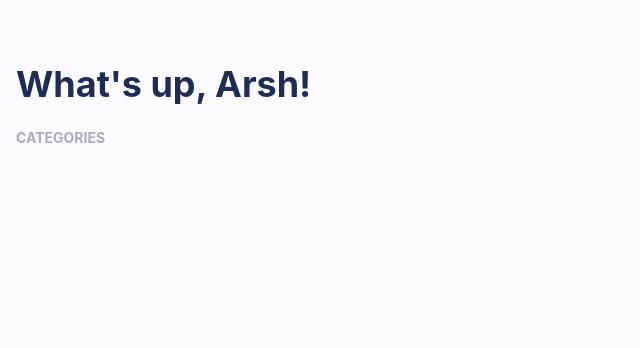
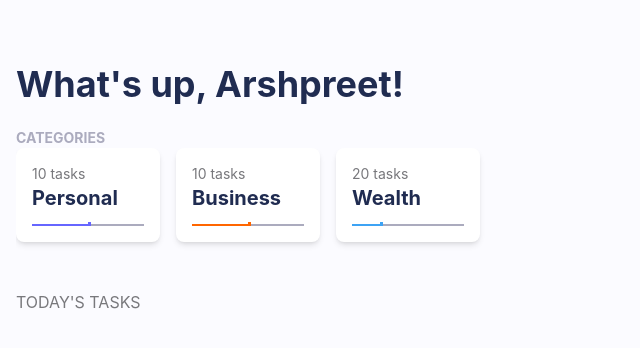
Before and after one commit to wadehrarshpreet/todo, a Svelte app: page / in a window 1280 px wide. Shown: the top 348 px of the page, without its empty margins (0-640 px from the left). Built offline with nearby package versions, Linux system fonts and the light colour scheme; some icons are missing.

Commit message:
improvement: navbar + categories + router + vercel

```diff
--- a/public/global.css
+++ b/public/global.css
@@ -484,6 +484,9 @@ Ensure the default browser behavior of the `hidden` attribute.
 .top-\[10\%\] {
   top: 10%;
 }
+.right-4 {
+  right: 1rem;
+}
 .top-\[2px\] {
   top: 2px;
 }
@@ -495,6 +498,9 @@ Ensure the default browser behavior of the `hidden` attribute.
 }
 .right-0 {
   right: 0px;
+}
+.-top-\[2px\] {
+  top: -2px;
 }
 .z-0 {
   z-index: 0;
@@ -511,11 +517,32 @@ Ensure the default browser behavior of the `hidden` attribute.
 .mt-4 {
   margin-top: 1rem;
 }
+.mt-8 {
+  margin-top: 2rem;
+}
+.mb-3 {
+  margin-bottom: 0.75rem;
+}
+.ml-4 {
+  margin-left: 1rem;
+}
+.ml-3 {
+  margin-left: 0.75rem;
+}
 .mt-6 {
   margin-top: 1.5rem;
 }
-.ml-3 {
-  margin-left: 0.75rem;
+.mr-2 {
+  margin-right: 0.5rem;
+}
+.mr-4 {
+  margin-right: 1rem;
+}
+.mb-4 {
+  margin-bottom: 1rem;
+}
+.mb-2 {
+  margin-bottom: 0.5rem;
 }
 .flex {
   display: flex;
@@ -532,14 +559,20 @@ Ensure the default browser behavior of the `hidden` attribute.
 .h-\[121px\] {
   height: 121px;
 }
+.h-full {
+  height: 100%;
+}
 .h-\[calc\(100\%_-_4px\)\] {
   height: calc(100% - 4px);
 }
 .h-\[100px\] {
   height: 100px;
 }
-.h-full {
-  height: 100%;
+.h-\[2px\] {
+  height: 2px;
+}
+.h-\[4px\] {
+  height: 4px;
 }
 .min-h-screen {
   min-height: 100vh;
@@ -556,38 +589,96 @@ Ensure the default browser behavior of the `hidden` attribute.
 .w-\[121px\] {
   width: 121px;
 }
+.w-full {
+  width: 100%;
+}
 .w-\[calc\(100\%_-_4px\)\] {
   width: calc(100% - 4px);
 }
 .w-\[100px\] {
   width: 100px;
 }
-.w-full {
-  width: 100%;
+.w-44 {
+  width: 11rem;
 }
-@-webkit-keyframes navProgress {
+.w-\[2px\] {
+  width: 2px;
+}
+.w-\[4px\] {
+  width: 4px;
+}
+.w-\[3px\] {
+  width: 3px;
+}
+.w-40 {
+  width: 10rem;
+}
+.max-w-full {
+  max-width: 100%;
+}
+@-webkit-keyframes containerPulse {
 
   0% {
-    --nav-progress: 0;
+    transform: scale3d(1, 1, 1);
+  }
+
+  50% {
+    transform: scale3d(1.15, 1.15, 1.05);
   }
 
   100% {
-    --nav-progress: var(--nav-progress-value);
+    transform: scale3d(1, 1, 1);
   }
 }
-@keyframes navProgress {
+@keyframes containerPulse {
 
   0% {
-    --nav-progress: 0;
+    transform: scale3d(1, 1, 1);
+  }
+
+  50% {
+    transform: scale3d(1.15, 1.15, 1.05);
   }
 
   100% {
-    --nav-progress: var(--nav-progress-value);
+    transform: scale3d(1, 1, 1);
   }
 }
-.animate-navProgress {
-  -webkit-animation: navProgress 4s 1 forwards;
-          animation: navProgress 4s 1 forwards;
+.animate-containerPulse {
+  -webkit-animation: containerPulse 0.5s ease-in-out 1;
+          animation: containerPulse 0.5s ease-in-out 1;
+}
+@-webkit-keyframes containerPulseIn {
+
+  0% {
+    transform: scale3d(1, 1, 1);
+  }
+
+  50% {
+    transform: scale3d(1.05, 1.05, 1.05);
+  }
+
+  100% {
+    transform: scale3d(1, 1, 1);
+  }
+}
+@keyframes containerPulseIn {
+
+  0% {
+    transform: scale3d(1, 1, 1);
+  }
+
+  50% {
+    transform: scale3d(1.05, 1.05, 1.05);
+  }
+
+  100% {
+    transform: scale3d(1, 1, 1);
+  }
+}
+.animate-containerPulseIn {
+  -webkit-animation: containerPulseIn 0.5s ease-in 1;
+          animation: containerPulseIn 0.5s ease-in 1;
 }
 .cursor-pointer {
   cursor: pointer;
@@ -595,8 +686,14 @@ Ensure the default browser behavior of the `hidden` attribute.
 .flex-col {
   flex-direction: column;
 }
+.items-center {
+  align-items: center;
+}
 .justify-between {
   justify-content: space-between;
+}
+.overflow-x-auto {
+  overflow-x: auto;
 }
 .overflow-x-hidden {
   overflow-x: hidden;
@@ -607,11 +704,24 @@ Ensure the default browser behavior of the `hidden` attribute.
 .rounded-full {
   border-radius: 9999px;
 }
+.rounded-md {
+  border-radius: 0.375rem;
+}
+.rounded-lg {
+  border-radius: 0.5rem;
+}
 .rounded-tr-\[40px\] {
   border-top-right-radius: 40px;
 }
 .rounded-br-\[40px\] {
   border-bottom-right-radius: 40px;
+}
+.border {
+  border-width: 1px;
+}
+.border-secondary-dark {
+  --tw-border-opacity: 1;
+  border-color: rgb(120 120 124 / var(--tw-border-opacity));
 }
 .bg-navbar {
   --tw-bg-opacity: 1;
@@ -624,6 +734,22 @@ Ensure the default browser behavior of the `hidden` attribute.
 .bg-blue-500 {
   --tw-bg-opacity: 1;
   background-color: rgb(59 130 246 / var(--tw-bg-opacity));
+}
+.bg-white {
+  --tw-bg-opacity: 1;
+  background-color: rgb(255 255 255 / var(--tw-bg-opacity));
+}
+.bg-red-50 {
+  --tw-bg-opacity: 1;
+  background-color: rgb(254 242 242 / var(--tw-bg-opacity));
+}
+.bg-red-800 {
+  --tw-bg-opacity: 1;
+  background-color: rgb(153 27 27 / var(--tw-bg-opacity));
+}
+.bg-secondary {
+  --tw-bg-opacity: 1;
+  background-color: rgb(171 171 190 / var(--tw-bg-opacity));
 }
 .bg-navbarImage {
   background-image: conic-gradient(#da1b8d calc(var(--nav-progress) * 1%), #ababbe 0);
@@ -638,17 +764,34 @@ Ensure the default browser behavior of the `hidden` attribute.
   padding-left: 2.5rem;
   padding-right: 2.5rem;
 }
+.pb-2 {
+  padding-bottom: 0.5rem;
+}
+.pb-3 {
+  padding-bottom: 0.75rem;
+}
+.pb-4 {
+  padding-bottom: 1rem;
+}
+.text-3xl {
+  font-size: 1.875rem;
+  line-height: 2.25rem;
+}
 .text-4xl {
   font-size: 2.25rem;
   line-height: 2.5rem;
 }
-.text-sm {
-  font-size: 0.875rem;
-  line-height: 1.25rem;
+.text-xl {
+  font-size: 1.25rem;
+  line-height: 1.75rem;
 }
 .text-2xl {
   font-size: 1.5rem;
   line-height: 2rem;
+}
+.text-sm {
+  font-size: 0.875rem;
+  line-height: 1.25rem;
 }
 .font-bold {
   font-weight: 700;
@@ -656,13 +799,25 @@ Ensure the default browser behavior of the `hidden` attribute.
 .uppercase {
   text-transform: uppercase;
 }
+.leading-snug {
+  line-height: 1.375;
+}
+.text-white {
+  --tw-text-opacity: 1;
+  color: rgb(255 255 255 / var(--tw-text-opacity));
+}
 .text-secondary {
   --tw-text-opacity: 1;
   color: rgb(171 171 190 / var(--tw-text-opacity));
 }
-.text-white {
+.text-secondary-dark {
   --tw-text-opacity: 1;
-  color: rgb(255 255 255 / var(--tw-text-opacity));
+  color: rgb(120 120 124 / var(--tw-text-opacity));
+}
+.shadow-md {
+  --tw-shadow: 0 4px 6px -1px rgb(0 0 0 / 0.1), 0 2px 4px -2px rgb(0 0 0 / 0.1);
+  --tw-shadow-colored: 0 4px 6px -1px var(--tw-shadow-color), 0 2px 4px -2px var(--tw-shadow-color);
+  box-shadow: var(--tw-ring-offset-shadow, 0 0 #0000), var(--tw-ring-shadow, 0 0 #0000), var(--tw-shadow);
 }
 .transition-\[left_0\.7s\] {
   transition-property: left 0.7s;
--- a/rollup.config.js
+++ b/rollup.config.js
@@ -71,6 +71,10 @@ export default {
           find: 'components',
           replacement: path.resolve(projectRootDir, 'src/components'),
         },
+        {
+          find: 'pages',
+          replacement: path.resolve(projectRootDir, 'src/pages'),
+        },
       ],
     }),
     commonjs(),
--- a/src/App.svelte
+++ b/src/App.svelte
@@ -2,22 +2,33 @@
   import { drawerState } from 'store/headerState';
   import Header from 'components/Header.svelte';
   import Drawer from 'components/Drawer.svelte';
+  import Home from 'pages/Home.svelte';
+  import router from 'router';
+
+  const activePath = router.activePath;
 </script>
 
 <Drawer />
 <main class="bg-navbar min-h-screen z-0">
   <div
     class={`bg-background min-h-screen overflow-x-hidden p-4 fixed top-0 left-0 w-screen transition-[left_0.7s]  z-10 duration-[0.5s] ${
-      $drawerState ? 'rounded-[40px] left-[75%] md:left-[25%] min-h-[90vh] h-[90vh] top-[5%]' : ''
+      $drawerState
+        ? 'animate-containerPulse rounded-[40px] left-[75%] md:left-[25%] min-h-[90vh] h-[90vh] top-[5%]'
+        : $drawerState === false
+        ? 'animate-containerPulseIn'
+        : ''
     }`}
     on:click={() => {
-      if($drawerState) $drawerState = false;
+      if ($drawerState) $drawerState = false;
     }}
   >
     <Header />
     <div class="container mt-4">
-      <div class="font-bold text-4xl">What's up, Arsh!</div>
-      <div class="mt-6 text-sm font-bold text-secondary uppercase">Categories</div>
+      {#if $activePath === '/'}
+        <Home />
+      {:else if $activePath === '/categories'}
+        <div>categories</div>
+      {/if}
     </div>
   </div>
 </main>
--- /dev/null
+++ b/src/constant.ts
@@ -0,0 +1,19 @@
+import Home from 'svelte-material-icons/Home.svelte';
+import Category from 'svelte-material-icons/GridLarge.svelte';
+
+export default {
+  navBar: [
+    {
+      id: 'home',
+      icon: Home,
+      label: 'Home',
+      action: '/',
+    },
+    {
+      id: 'categories',
+      icon: Category,
+      label: 'Categories',
+      action: '/categories',
+    },
+  ],
+};
--- /dev/null
+++ b/src/data/categoriesData.ts
@@ -0,0 +1,23 @@
+export default [
+  {
+    id: 'personal',
+    label: 'Personal',
+    color: '#6666ff',
+    total: 10,
+    completed: 5,
+  },
+  {
+    id: 'business',
+    label: 'Business',
+    color: '#ff6600',
+    total: 10,
+    completed: 5,
+  },
+  {
+    id: 'wealth',
+    label: 'Wealth',
+    color: '#3da3f4',
+    total: 20,
+    completed: 5,
+  },
+];
--- /dev/null
+++ b/src/pages/Home.svelte
@@ -0,0 +1,36 @@
+<script lang="ts">
+  import UserData from 'data/userData';
+  import { categories } from 'store/categoriesStore';
+</script>
+
+<div class="font-bold text-4xl">What's up, {UserData.name.split(' ')[0]}!</div>
+<div class="mt-6 text-sm font-bold text-secondary uppercase">Categories</div>
+<!-- Slider -->
+<div class="overflow-x-auto max-w-full pb-4">
+  <div class="flex" style={`width: ${$categories.length * 10}rem;`}>
+    {#each $categories as category (category.id)}
+      <div class="bg-white shadow-md p-4 flex flex-col rounded-lg mr-4 w-40">
+        <div class="text-secondary-dark text-sm">{category.total} tasks</div>
+        <div class="text-xl font-bold mb-3">{category.label}</div>
+        <div class="relative">
+          <div class="w-full h-[2px] bg-secondary" />
+          <div
+            class="h-[2px] absolute z-10 top-0"
+            style={`width: ${(category.completed / category.total) * 100}%; background-color: ${
+              category.color
+            }`}
+          />
+          <div
+            class="absolute -top-[2px] w-[3px] h-[4px]"
+            style={`left: ${(category.completed / category.total) * 100}%; background-color: ${
+              category.color
+            }`}
+          />
+        </div>
+      </div>
+    {/each}
+  </div>
+</div>
+<div class="mt-8">
+  <div class="uppercase text-secondary-dark">Today's Tasks</div>
+</div>
--- a/src/router.ts
+++ b/src/router.ts
@@ -2,7 +2,7 @@ import { writable, derived } from 'svelte/store';
 import type { Writable, Readable } from 'svelte/store';
 
 /**
- * Router class
+ * Minimal Router
  */
 class Router {
   history: Writable<Array<{ path: string }>>;
@@ -10,15 +10,16 @@ class Router {
   window: Window;
 
   constructor() {
-    this.history = writable([]);
+    const path = window.location.pathname;
+    this.history = writable([{ path: path }]);
     this.activePath = derived(this.history, history => {
       return history?.[0]?.path || '';
     });
     window.addEventListener('popstate', this.pop);
   }
 
-  push = updatePath => {
-    window.history.pushState({}, null, ``);
+  push = (updatePath: string) => {
+    window.history.pushState({}, null, updatePath);
     this.history.update(existing => [{ path: updatePath }, ...existing]);
     return;
   };
--- /dev/null
+++ b/src/store/categoriesStore.ts
@@ -0,0 +1,4 @@
+import categoriesData from 'data/categoriesData';
+import { writable } from 'svelte/store';
+
+export const categories = writable(categoriesData);
--- a/src/store/headerState.ts
+++ b/src/store/headerState.ts
@@ -1,4 +1,4 @@
 import { writable } from 'svelte/store';
 import type { Writable } from 'svelte/store';
 
-export const drawerState: Writable<boolean> = writable(false);
+export const drawerState: Writable<boolean | undefined> = writable(undefined);
```
Also changed, not shown: src/components/Drawer.svelte (+32 -2 lines), tailwind.config.js (+25 -0 lines), src/data/userData.ts (renamed from src/userData.ts).
